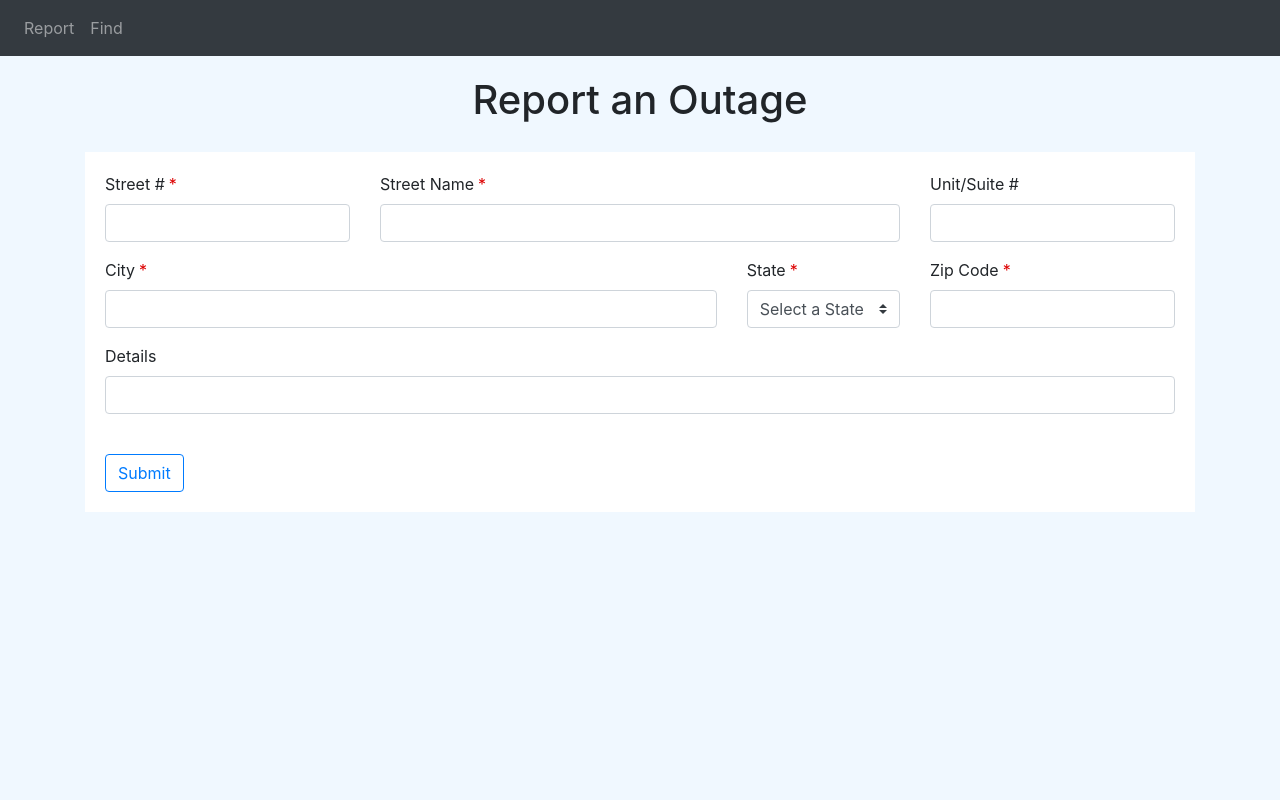
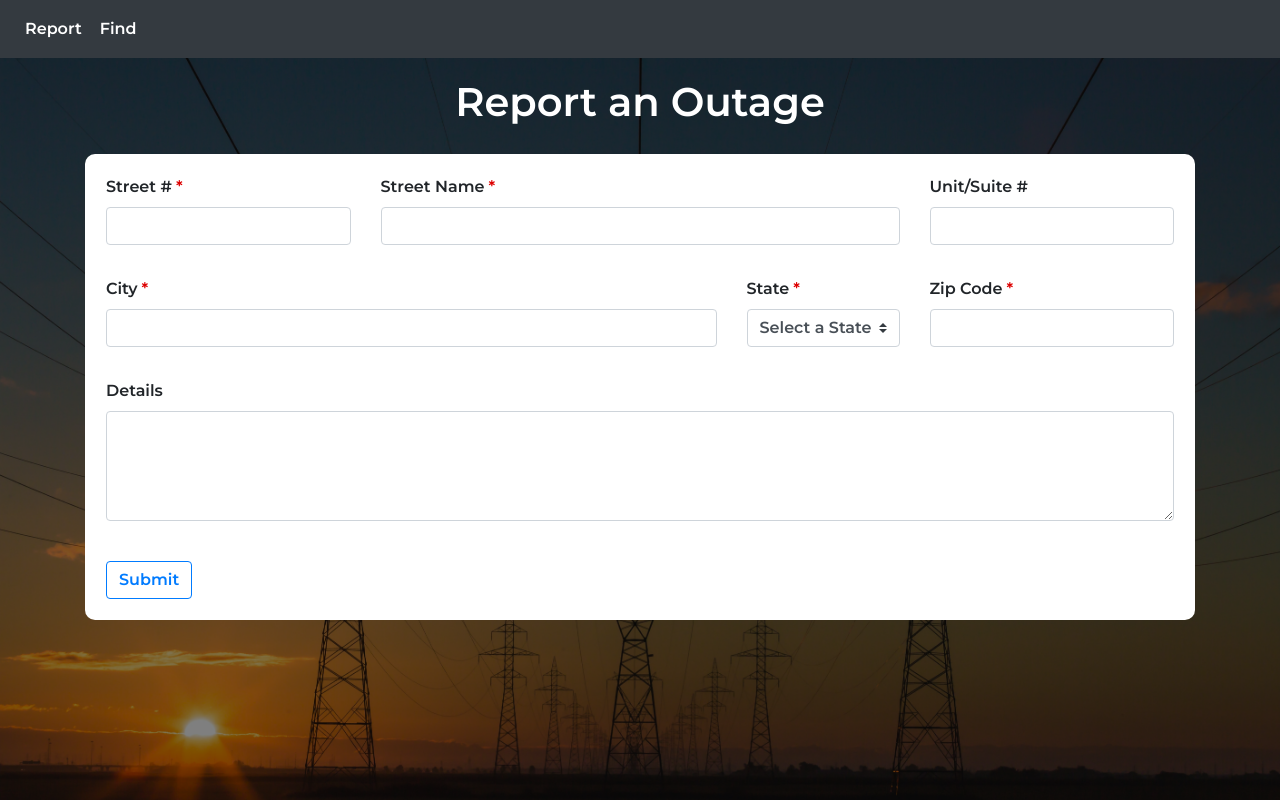
Before and after one commit to nathan-abraham/Outage-Reporter, a Flask app: page / in a window 1280 px wide. Run offline with Flask 2, Linux system fonts and the light colour scheme; some libraries are stand-ins or nearby versions.

Commit message:
Added additional sytling

```diff
--- a/website/__init__.py
+++ b/website/__init__.py
@@ -7,6 +7,7 @@ MAPS_API_KEY = ""
 DB_NAME = "database.db"
 db = SQLAlchemy()
 reports = None
+find_form_submitted = False
 
 
 def create_app():
--- a/website/static/index.js
+++ b/website/static/index.js
@@ -1,6 +1,15 @@
 // Get form objects
 const reportForm = document.getElementById("reportForm");
 const findForm = document.getElementById("findForm");
+
+const detailsTextArea = document.getElementById("detailsTextArea")
+
+// Change textarea height based on screen size
+if (detailsTextArea != null) {
+  if ($(window).height() < 576)
+    detailsTextArea.rows = 3;
+}
+
 
 if (reportForm != null) {
   // Check if the form entries are valid and cancel the request if not
@@ -11,9 +20,16 @@ if (reportForm != null) {
       reportForm.classList.add("was-validated");
     }
   });
+
+  // Space out columns
+  const formColumns = document.querySelectorAll("[data-column]");
+  formColumns.forEach((column) => {
+    column.classList.add("form-group");
+  });
 }
 
 // Check if the form entries are valid and cancel the request if not
+if (findForm != null) {
   findForm.addEventListener("submit", (event) => {
     if (!findForm.checkValidity()) {
       event.preventDefault();
@@ -21,6 +37,7 @@ findForm.addEventListener("submit", (event) => {
       findForm.classList.add("was-validated");
     }
   });
+}
 
 function findReport(zipCode, city) {
   // Send POST request to URL endpoint
--- a/website/static/style.css
+++ b/website/static/style.css
@@ -1,15 +1,40 @@
+@import url('https://fonts.googleapis.com/css2?family=Montserrat:wght@600;700&display=swap');
+
 body {
-  background: aliceblue;
+  /* background-color: aliceblue; */
+  font-family: 'Montserrat', sans-serif !important;
+  background-image: linear-gradient(rgba(0, 0, 0, 0.5),rgba(0, 0, 0, 0.5)), url("images/background.jpg");
+  -webkit-background-size: cover;
+  -moz-background-size: cover;
+  -o-background-size: cover;
+  background-size: cover;
+  /* color: white; */
+}
+
+.nav-item-white {
+  color: white !important;
+  border: 1px solid transparent;
+  border-radius: 5px;
+}
+
+.nav-item-white:hover {
+  background-color: #fff !important;
+  color: #000 !important;
+  transition: 0.6s ease;
 }
 
 .heading {
   text-align: center;
   padding: 20px;
+  color: white;
 }
+
 
 .form-container {
   padding: 20px;
   background: white;
+  border: 1px solid transparent;
+  border-radius: 10px;
 }
 
 #mapID {
@@ -22,3 +47,11 @@ body {
   position: absolute;
   margin-left: 4px;
 }
+
+.table {
+  color: white;
+}
+
+.buffer {
+  height: 150px;
+}
--- a/website/templates/base.html
+++ b/website/templates/base.html
@@ -38,8 +38,8 @@
       </button>
       <div class="collapse navbar-collapse" id="navbar">
         <div class="navbar-nav">
-          <a class="nav-item nav-link" id="report" href="/">Report</a>
-          <a class="nav-item nav-link" id="find" href="/find">Find</a>
+          <a class="nav-item nav-link nav-item-white" id="report" href="/">Report</a>
+          <a class="nav-item nav-link nav-item-white" id="find" href="/find">Find</a>
           <!-- <a class="nav-item nav-link" id="contact" href="/contact">Contact</a> -->
         </div>
       </div>
--- a/website/templates/report.html
+++ b/website/templates/report.html
@@ -6,7 +6,7 @@ block content%}
   <!-- Begin form -->
   <form method="POST" class="needs-validation" id="reportForm" novalidate>
     <div class="row form-group required">
-      <div class="col-3">
+      <div class="form-group col-md-3" data-column>
         <label for="streetNum" class="control-label">Street #</label>
         <input
           type="text"
@@ -15,21 +15,21 @@ block content%}
           required
         />
       </div>
-      <div class="col-6">
+      <div class="col-md-6" data-column>
         <label for="streetName" class="control-label">Street Name</label>
         <input type="text" name="streetName" class="form-control" required />
       </div>
-      <div class="col-3">
+      <div class="col-md-3" data-column>
         <label for="unitNum">Unit/Suite #</label>
         <input type="text" name="unitNum" class="form-control" />
       </div>
     </div>
     <div class="row form-group required">
-      <div class="col-7">
+      <div class="col-md-7" data-column>
         <label for="city" class="control-label">City</label>
         <input type="text" name="city" class="form-control" required />
       </div>
-      <div class="col-2">
+      <div class="col-md-2" data-column>
         <label for="state" class="control-label">State</label>
         <select
           name="state"
@@ -91,15 +91,15 @@ block content%}
           <option value="WY">Wyoming</option>
         </select>
       </div>
-      <div class="col-3">
+      <div class="col-md-3" data-column>
         <label for="zipCode" class="control-label">Zip Code</label>
         <input type="text" name="zipCode" class="form-control" required />
       </div>
     </div>
-    <div class="row form-group">
+    <div class="row form-group" data-column>
       <div class="col">
         <label for="details">Details</label>
-        <input type="text" name="details" class="form-control" />
+        <textarea name="details" class="form-control" id="detailsTextArea" rows=4></textarea>
       </div>
     </div>
     <br />
--- a/website/views.py
+++ b/website/views.py
@@ -1,7 +1,7 @@
 import json
 from flask import Blueprint, render_template, request, redirect, flash, jsonify
 from .models import Report, InvalidAddressError
-from . import MAPS_API_KEY, db, reports
+from . import MAPS_API_KEY, db, reports, find_form_submitted
 
 # Initialize blueprint
 views = Blueprint("views", __name__)
@@ -10,6 +10,7 @@ views = Blueprint("views", __name__)
 @views.route("/", methods=["GET", "POST"])
 def report():
     # Handle post requests
+    find_form_submitted = False
     if request.method == "POST":
         # Get form data
         street_num = request.form.get("streetNum")
@@ -42,12 +43,12 @@ def find():
     global reports
     # Check if reports is emtpy and render HTML template
     not_empty = reports != None and len(reports) > 0
-    return render_template("find.html", key=json.dumps(MAPS_API_KEY), reports=reports, not_empty=not_empty)
+    return render_template("find.html", key=json.dumps(MAPS_API_KEY), reports=reports, not_empty=not_empty, form_submitted=find_form_submitted)
 
 
 @views.route("/find-submit", methods=["GET", "POST"])
 def find_submit():
-    global reports
+    global reports, find_form_submitted
 
     # Handle post requests
     if request.method == "POST":
@@ -58,6 +59,7 @@ def find_submit():
 
             # Show success message
             flash("Form submitted succesfully", category="success")
+            find_form_submitted = True
         except:
             # Show error message
             flash("There was a problem in submitting the form.", category="error")
```
Also changed, not shown: website/templates/find.html (+6 -6 lines), website/static/images/background.jpg (added). Lines whose indentation alone changed are shown as unchanged.
